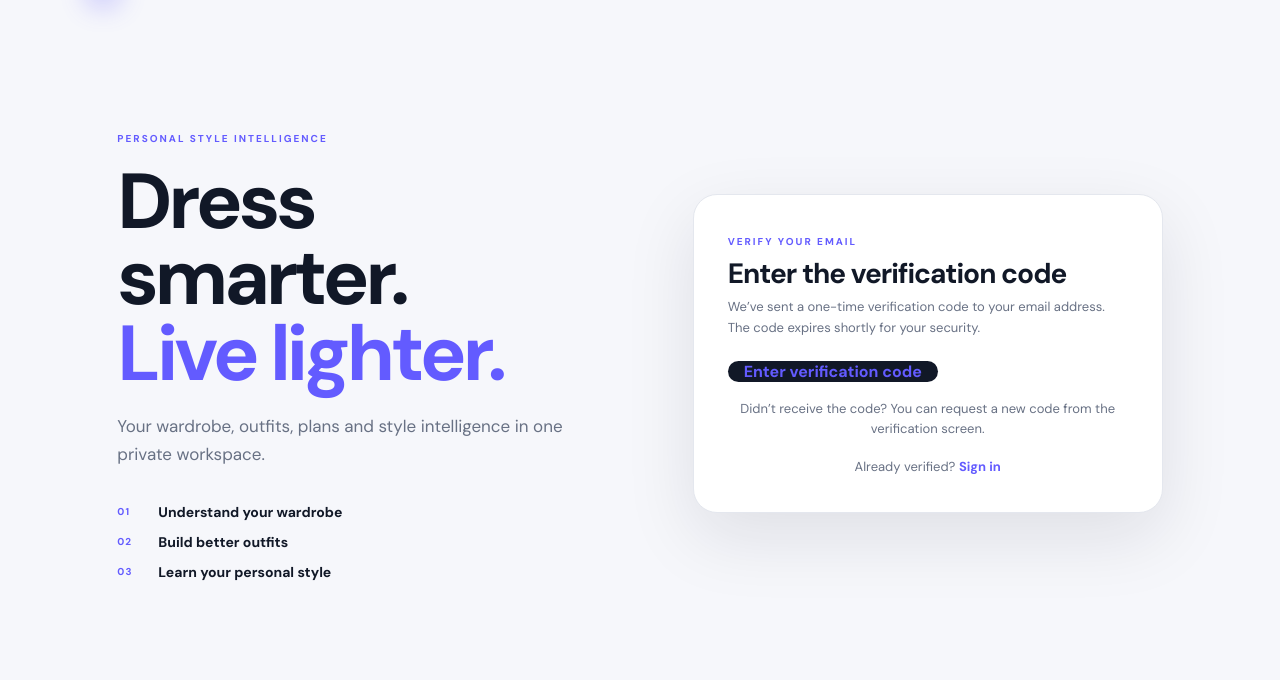
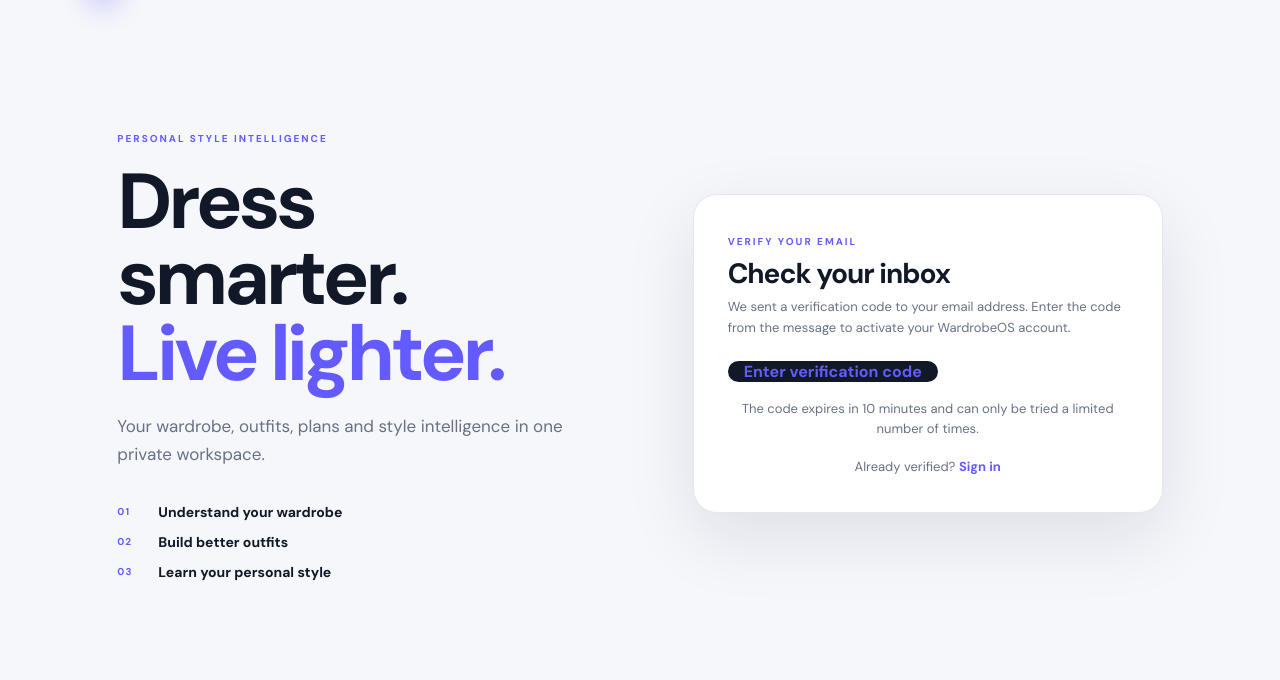
Before and after one commit to preethamofficial/WardrobeOS, a Django app: template templates/account/verification_sent.html in a window 1280 px wide. Shown: the part 66-746 px from the top of the page. Run offline with Django 5.2, Linux system fonts and the light colour scheme; the template is opened without the code that fills it, so the values that code supplies are empty; parts of the project's set-up code (start-up, migrations or seed data) failed here and were passed over.

Commit message:
Refresh authentication UI

```diff
--- a/templates/account/verification_sent.html
+++ b/templates/account/verification_sent.html
@@ -4,10 +4,10 @@
 {% block content %}
 <div class="auth-form-card">
   <span class="auth-kicker">VERIFY YOUR EMAIL</span>
-  <h2>Enter the verification code</h2>
-  <p class="text-muted">We’ve sent a one-time verification code to your email address. The code expires shortly for your security.</p>
-  <a class="btn btn-dark" href="{% url 'account_confirm_email_verification_code' %}">Enter verification code</a>
-  <p class="text-muted auth-alt">Didn’t receive the code? You can request a new code from the verification screen.</p>
+  <h2>Check your inbox</h2>
+  <p class="text-muted">We sent a verification code to your email address. Enter the code from the message to activate your WardrobeOS account.</p>
+  <a class="btn btn-dark" href="{% url 'account_email_verification_sent' %}">Enter verification code</a>
+  <p class="text-muted auth-alt">The code expires in 10 minutes and can only be tried a limited number of times.</p>
   <p class="text-muted auth-alt">Already verified? <a href="{% url 'account_login' %}">Sign in</a></p>
 </div>
 {% endblock %}
```
